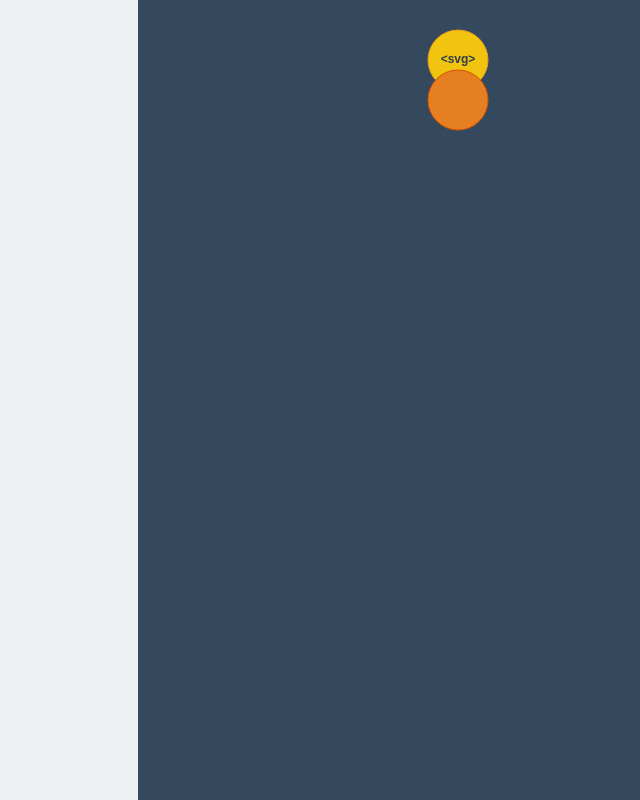
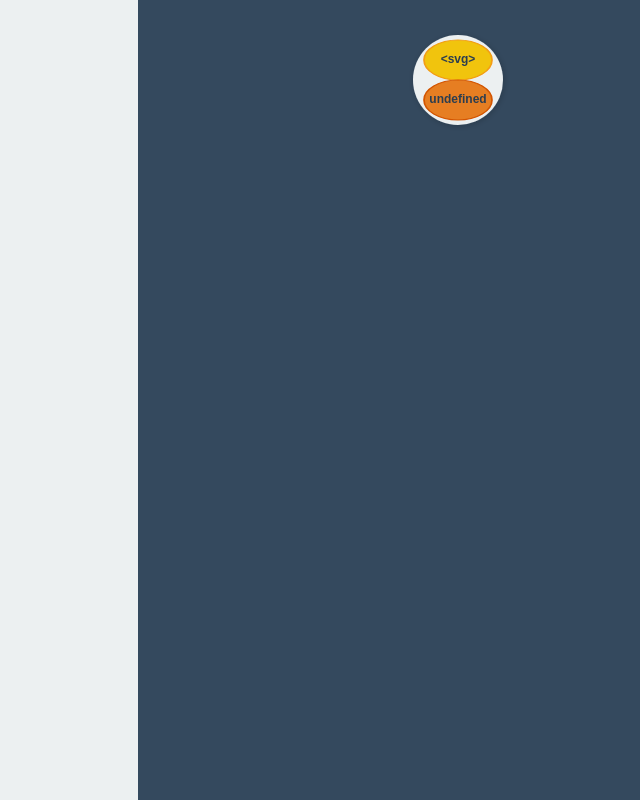
Before and after one commit to vicapow/d3-1-day-workshop, a plain HTML site: page databinding-explorer/index.html in a window 1280 px wide. Shown: the whole page, without its empty margins (502-1142 px from the left). Drawn offline with Linux system fonts and the light colour scheme.

Commit message:
update styles

```diff
--- a/databinding-explorer/index.html
+++ b/databinding-explorer/index.html
@@ -139,9 +139,18 @@ function getLatestTreeSpec(node) {
 
   var nodeTree = rightColumn.append('svg').attr('class', 'node-tree')
     .attr({width: cWidth + 'px', height: cHeight + 'px'})
-      .append('g').attr({
-        transform: 'translate(' + [margin.left, margin.top] + ')',
-      })
+      .append('g')
+      .attr({transform: 'translate(' + [margin.left, margin.top] + ')'})
+
+  var filter = nodeTree.append('filter').attr({id: 'dropshadow'})
+  filter.append('feGaussianBlur').attr({in: 'SourceAlpha', stdDeviation: '3'})
+  filter.append('feOffset').attr({dx: 1, dy: 1, result: 'offsetblue'})
+  var feComponentTransfer = filter.append('feComponentTransfer')
+  feComponentTransfer.append('feFuncA')
+    .attr({type: 'linear', slope: '0.2'})
+  var feMerge = filter.append('feMerge')
+  feMerge.append('feMergeNode')
+  feMerge.append('feMergeNode').attr({in: 'SourceGraphic'})
 
   var width = cWidth - margin.left - margin.right
   var height = cHeight - margin.top - margin.bottom
@@ -171,58 +180,41 @@ function getLatestTreeSpec(node) {
       .attr({
         class: 'node',
         transform: function(d) {
-          return 'translate(' + [d.x, d.y] + ')'
+          return 'translate(' + [d.x, d.y] + ') scale(0.01) rotate(90)'
         },
-      })
+      }).style({opacity: 0, filter: 'url(#dropshadow)'})
+
+    nodeEnter.append('circle').attr({r: 45}).style('fill', '#ecf0f1')
 
     nodeEnter.append('circle')
-      .attr({
-        class: 'element',
-        r: 0,
-        transform: 'translate(0, -20)',
-      })
+      .attr({class: 'element', r: 20, transform: 'translate(0, -20) scale(1.7, 1)'})
       .style('fill', '#f1c40f')
       .style('stroke', '#f39c12')
 
     nodeEnter.append('circle')
-      .attr({
-        class: 'datum',
-        r: 0,
-        transform: 'translate(0, 20)',
-      })
+      .attr({class: 'datum', r: 20, transform: 'translate(0, 20) scale(1.7, 1)'})
       .style('fill', '#e67e22')
       .style('stroke', '#d35400')
 
     nodeEnter.append('text')
-      .attr({
-        transform: 'translate(0, -17)',
-        class: 'tagName',
-      })
-      .style({
-        'text-anchor': 'middle',
-      })
+      .attr({transform: 'translate(0, -17)', class: 'tagName'})
+      .style({'text-anchor': 'middle'})
 
 
     nodeEnter.append('text')
-      .attr({
-        transform: 'translate(0, 23)',
-        class: 'datum',
-      })
-      .style({
-        'text-anchor': 'middle',
-      })
+      .attr({transform: 'translate(0, 23)', class: 'datum'})
+      .style({'text-anchor': 'middle'})
 
     // Transition nodes to their new position.
     var nodeUpdate = node.transition().duration(duration)
       .attr('transform', function(d) {
-        return 'translate(' + d.x + ',' + d.y + ')'
-      })
+        return 'translate(' + d.x + ',' + d.y + ') scale(1) rotate(0)'
+      }).style({opacity: 1})
 
 
     nodeUpdate.select('text.datum')
-      .text(function(d) { return JSON.stringify(d.datum)})
+      .text(function(d) { return JSON.stringify(d.datum) || 'undefined'})
 
-    nodeUpdate.selectAll('circle').attr('r', 30)
 
     nodeUpdate.select('text.tagName')
       .text(function(d) { return '<' + d.tagName + '>'})
@@ -245,6 +237,7 @@ function getLatestTreeSpec(node) {
           fill: 'none',
           stroke: '#ccc',
           'stroke-width': '10px',
+          filter: 'url(#dropshadow)',
         })
 
     // Transition links to their new position.
```
